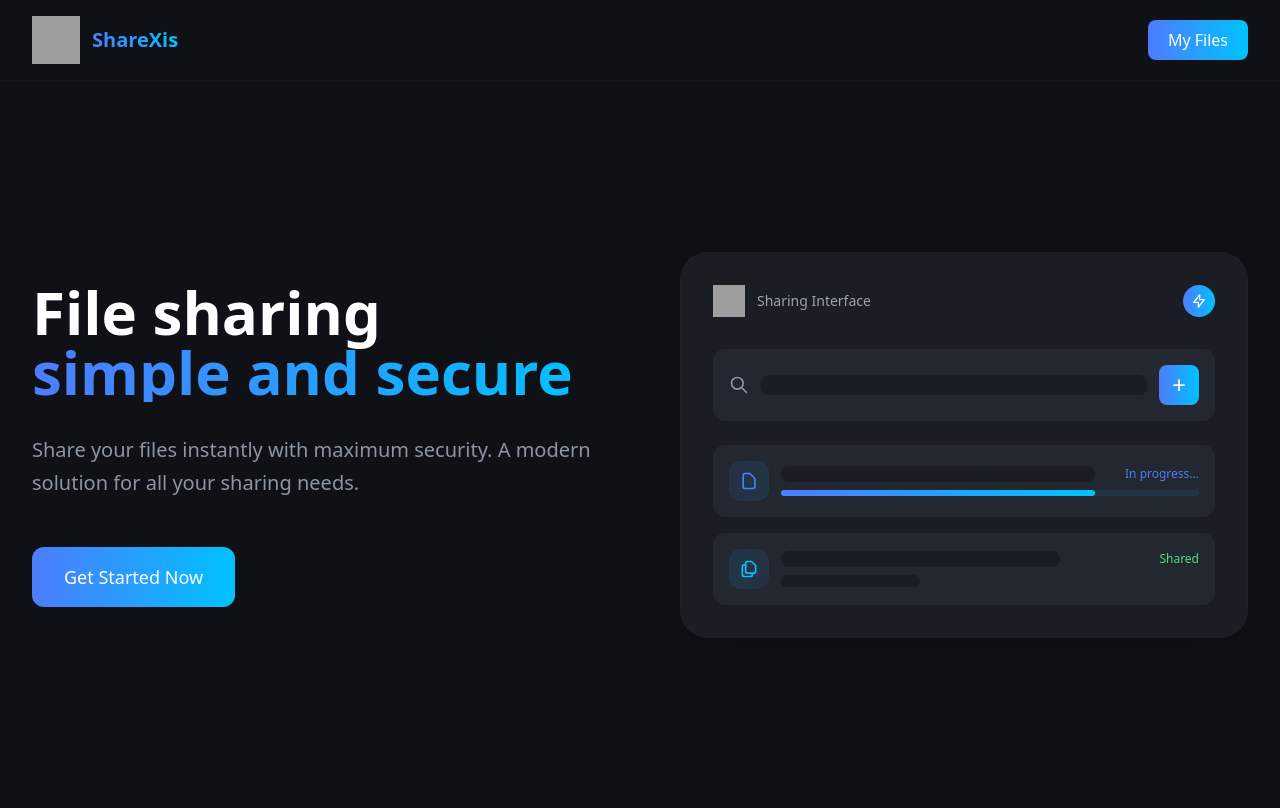
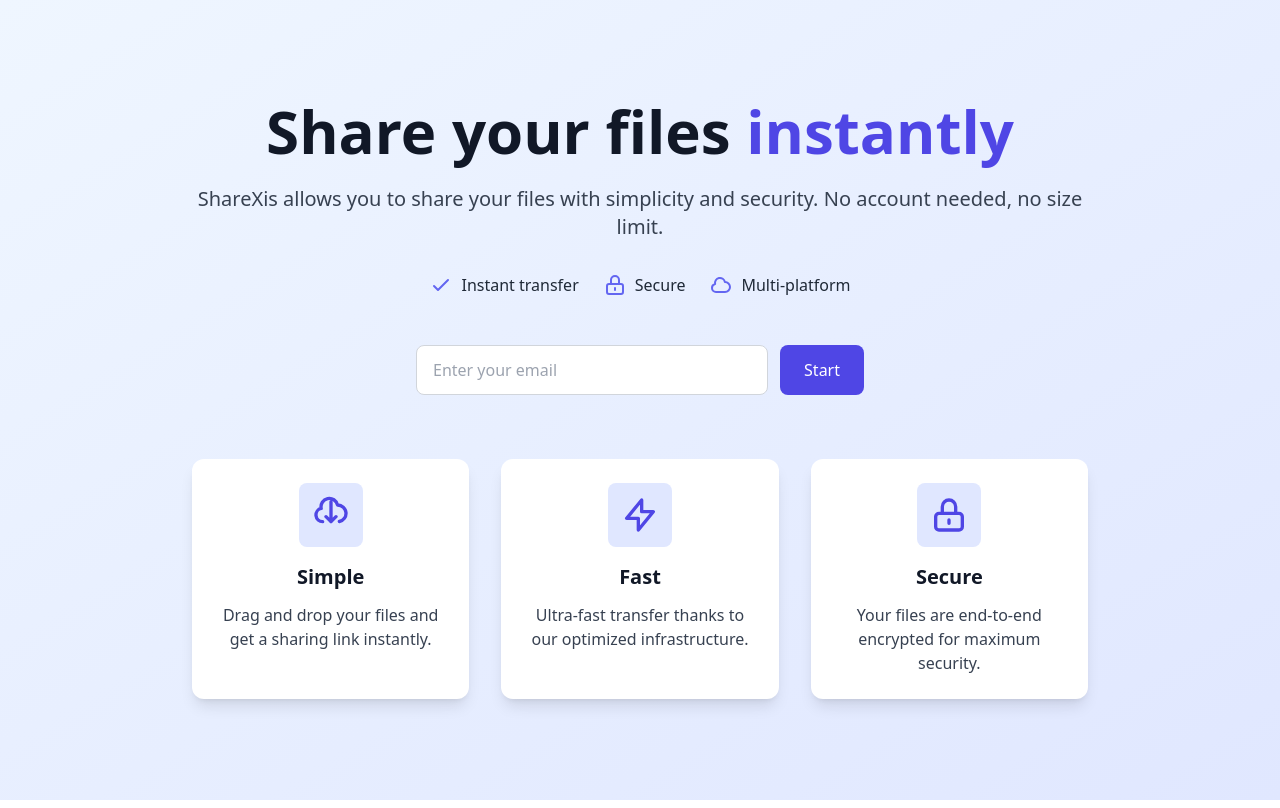
Before and after one commit to SanseDev/ShareXis, a Next.js app: page / in a window 1280 px wide. Built offline with nearby package versions, Linux system fonts and the light colour scheme; no server answers; grey boxes are pictures that could not be loaded.

Commit message:
new landing page

```diff
--- a/app/page.tsx
+++ b/app/page.tsx
@@ -1,152 +1,117 @@
-'use client';
-import { useRouter } from 'next/navigation';
-import { useAuth } from './contexts/AuthContext';
-import Image from 'next/image';
-import { useEffect } from 'react';
+"use client";
 
-export default function Home() {
-  const router = useRouter();
-  const { isAuthenticated, isGoogleLinked } = useAuth();
+import { useState } from "react";
+import { motion } from "framer-motion";
 
-  useEffect(() => {
-    if (isGoogleLinked) {
-      router.push('/documents');
-    }
-  }, [isGoogleLinked, router]);
+export default function LandingPage() {
+  const [email, setEmail] = useState("");
+  const [isSubmitted, setIsSubmitted] = useState(false);
+
+  const handleSubmit = async (e: React.FormEvent) => {
+    e.preventDefault();
+    // TODO: Integrate with your newsletter system
+    setIsSubmitted(true);
+    setTimeout(() => setIsSubmitted(false), 3000);
+  };
 
   return (
-    <div className="min-h-screen bg-[#0f1117] text-white overflow-hidden">
-      {/* Navbar */}
-      <nav className="border-b border-gray-800/30">
-        <div className="max-w-7xl mx-auto px-4 sm:px-6 lg:px-8 py-4 flex justify-between items-center">
-          <div className="flex items-center gap-3">
-            <Image
-              src="/logo.svg"
-              alt="ShareXis"
-              width={48}
-              height={48}
-              className="w-12 h-12"
+    <div className="min-h-screen bg-gradient-to-br from-blue-50 to-indigo-100 flex flex-col items-center justify-center p-4">
+      <motion.div
+        initial={{ opacity: 0, y: 20 }}
+        animate={{ opacity: 1, y: 0 }}
+        transition={{ duration: 0.8 }}
+        className="text-center max-w-4xl mx-auto"
+      >
+        <h1 className="text-5xl md:text-6xl font-bold text-gray-900 mb-6">
+          Share your files{" "}
+          <span className="text-indigo-600">instantly</span>
+        </h1>
+        <p className="text-xl text-gray-700 mb-8">
+          ShareXis allows you to share your files with simplicity and security.
+          No account needed, no size limit.
+        </p>
+
+        <div className="flex flex-col md:flex-row gap-6 justify-center items-center mb-12">
+          <div className="flex items-center gap-2 text-gray-800">
+            <svg className="w-6 h-6 text-indigo-500" fill="none" stroke="currentColor" viewBox="0 0 24 24">
+              <path strokeLinecap="round" strokeLinejoin="round" strokeWidth="2" d="M5 13l4 4L19 7" />
+            </svg>
+            <span>Instant transfer</span>
+          </div>
+          <div className="flex items-center gap-2 text-gray-800">
+            <svg className="w-6 h-6 text-indigo-500" fill="none" stroke="currentColor" viewBox="0 0 24 24">
+              <path strokeLinecap="round" strokeLinejoin="round" strokeWidth="2" d="M12 15v2m-6 4h12a2 2 0 002-2v-6a2 2 0 00-2-2H6a2 2 0 00-2 2v6a2 2 0 002 2zm10-10V7a4 4 0 00-8 0v4h8z" />
+            </svg>
+            <span>Secure</span>
+          </div>
+          <div className="flex items-center gap-2 text-gray-800">
+            <svg className="w-6 h-6 text-indigo-500" fill="none" stroke="currentColor" viewBox="0 0 24 24">
+              <path strokeLinecap="round" strokeLinejoin="round" strokeWidth="2" d="M3 15a4 4 0 004 4h9a5 5 0 10-.1-9.999 5.002 5.002 0 10-9.78 2.096A4.001 4.001 0 003 15z" />
+            </svg>
+            <span>Multi-platform</span>
+          </div>
+        </div>
+
+        <motion.form
+          onSubmit={handleSubmit}
+          className="max-w-md mx-auto w-full"
+          initial={{ opacity: 0, y: 20 }}
+          animate={{ opacity: 1, y: 0 }}
+          transition={{ duration: 0.8, delay: 0.2 }}
+        >
+          <div className="flex flex-col sm:flex-row gap-3">
+            <input
+              type="email"
+              value={email}
+              onChange={(e) => setEmail(e.target.value)}
+              placeholder="Enter your email"
+              className="flex-1 px-4 py-3 rounded-lg border border-gray-300 focus:outline-none focus:ring-2 focus:ring-indigo-500 focus:border-transparent"
+              required
             />
-            <span className="text-xl font-semibold bg-gradient-to-r from-[#4d7cfe] to-[#00c2ff] text-transparent bg-clip-text">
-              ShareXis
-            </span>
-          </div>
-          <div className="flex items-center gap-4">
             <button
-              onClick={() => router.push('/documents')}
-              className="bg-gradient-to-r from-[#4d7cfe] to-[#00c2ff] hover:from-[#3d6df0] hover:to-[#00b2ff] px-5 py-2 rounded-lg transition-all duration-300 font-medium"
+              type="submit"
+              className="px-6 py-3 bg-indigo-600 text-white rounded-lg font-medium hover:bg-indigo-700 transition-colors duration-200"
             >
-              {isAuthenticated ? 'My Files' : 'Commencer'}
+              {isSubmitted ? "Thank you! 🎉" : "Start"}
             </button>
           </div>
-        </div>
-      </nav>
+        </motion.form>
 
-      {/* Hero Section */}
-      <main className="max-w-7xl mx-auto px-4 sm:px-6 lg:px-8 min-h-[calc(100vh-73px)] flex items-center">
-        <div className="grid md:grid-cols-2 gap-20 items-center py-24">
-          <div className="max-w-xl">
-            <h2 className="text-5xl sm:text-6xl font-bold mb-8 leading-[1.1]">
-              File sharing
-              <span className="block bg-gradient-to-r from-[#4d7cfe] to-[#00c2ff] text-transparent bg-clip-text">
-                simple and secure
-              </span>
-            </h2>
-            <p className="text-[#8b95a5] text-xl mb-12 leading-relaxed">
-              Share your files instantly with maximum security.
-              A modern solution for all your sharing needs.
-            </p>
-            <div className="flex gap-4">
-              <button
-                onClick={() => router.push('/documents')}
-                className="bg-gradient-to-r from-[#4d7cfe] to-[#00c2ff] hover:from-[#3d6df0] hover:to-[#00b2ff] px-8 py-4 rounded-xl transition-all duration-300 text-lg font-medium"
-              >
-                Get Started Now
-              </button>
+        <motion.div
+          initial={{ opacity: 0 }}
+          animate={{ opacity: 1 }}
+          transition={{ duration: 1, delay: 0.4 }}
+          className="mt-16 grid grid-cols-1 md:grid-cols-3 gap-8"
+        >
+          <div className="bg-white p-6 rounded-xl shadow-lg flex flex-col items-center text-center">
+            <div className="p-3 bg-indigo-100 rounded-lg mb-4">
+              <svg className="w-10 h-10 text-indigo-600" fill="none" stroke="currentColor" viewBox="0 0 24 24">
+                <path strokeLinecap="round" strokeLinejoin="round" strokeWidth="2" d="M7 16a4 4 0 01-.88-7.903A5 5 0 1115.9 6L16 6a5 5 0 011 9.9M15 13l-3 3m0 0l-3-3m3 3v-12" />
+              </svg>
             </div>
+            <h3 className="text-xl font-semibold mb-3 text-gray-900">Simple</h3>
+            <p className="text-gray-700 text-base">Drag and drop your files and get a sharing link instantly.</p>
           </div>
-
-          {/* Interface Preview */}
-          <div className="relative bg-[#1a1d24] rounded-[28px] p-8 shadow-2xl shadow-black/20 border border-gray-800/30">
-            {/* Top Bar */}
-            <div className="flex items-center justify-between mb-8">
-              <div className="flex items-center gap-3">
-                <Image
-                  src="/logo.svg"
-                  alt="ShareXis"
-                  width={32}
-                  height={32}
-                  className="w-8 h-8"
-                />
-                <span className="text-sm font-medium text-gray-400">Sharing Interface</span>
-              </div>
-              <div className="flex items-center gap-2">
-                <div className="w-8 h-8 bg-gradient-to-r from-[#4d7cfe] to-[#00c2ff] rounded-full flex items-center justify-center">
-                  <svg className="w-4 h-4" fill="none" stroke="currentColor" viewBox="0 0 24 24">
-                    <path strokeLinecap="round" strokeLinejoin="round" strokeWidth={2} d="M13 10V3L4 14h7v7l9-11h-7z" />
-                  </svg>
-                </div>
-              </div>
+          <div className="bg-white p-6 rounded-xl shadow-lg flex flex-col items-center text-center">
+            <div className="p-3 bg-indigo-100 rounded-lg mb-4">
+              <svg className="w-10 h-10 text-indigo-600" fill="none" stroke="currentColor" viewBox="0 0 24 24">
+                <path strokeLinecap="round" strokeLinejoin="round" strokeWidth="2" d="M13 10V3L4 14h7v7l9-11h-7z" />
+              </svg>
             </div>
-
-            {/* Search Bar */}
-            <div className="bg-[#232730] p-4 rounded-xl mb-6">
-              <div className="flex items-center gap-3">
-                <div className="text-[#8b95a5]">
-                  <svg className="w-5 h-5" fill="none" stroke="currentColor" viewBox="0 0 24 24">
-                    <path strokeLinecap="round" strokeLinejoin="round" strokeWidth={2} d="M21 21l-6-6m2-5a7 7 0 11-14 0 7 7 0 0114 0z" />
-                  </svg>
-                </div>
-                <div className="flex-1 h-5 bg-[#1a1d24] rounded-lg"></div>
-                <div className="w-10 h-10 bg-gradient-to-r from-[#4d7cfe] to-[#00c2ff] rounded-lg flex items-center justify-center text-2xl transition-all duration-300 cursor-pointer hover:from-[#3d6df0] hover:to-[#00b2ff]">+</div>
-              </div>
+            <h3 className="text-xl font-semibold mb-3 text-gray-900">Fast</h3>
+            <p className="text-gray-700 text-base">Ultra-fast transfer thanks to our optimized infrastructure.</p>
+          </div>
+          <div className="bg-white p-6 rounded-xl shadow-lg flex flex-col items-center text-center">
+            <div className="p-3 bg-indigo-100 rounded-lg mb-4">
+              <svg className="w-10 h-10 text-indigo-600" fill="none" stroke="currentColor" viewBox="0 0 24 24">
+                <path strokeLinecap="round" strokeLinejoin="round" strokeWidth="2" d="M12 15v2m-6 4h12a2 2 0 002-2v-6a2 2 0 00-2-2H6a2 2 0 00-2 2v6a2 2 0 002 2zm10-10V7a4 4 0 00-8 0v4h8z" />
+              </svg>
             </div>
-
-            {/* File List */}
-            <div className="space-y-4">
-              {/* File being shared */}
-              <div className="bg-[#232730] p-4 rounded-xl hover:bg-[#282d36] transition-colors cursor-pointer group">
-                <div className="flex items-center gap-3">
-                  <div className="w-10 h-10 bg-gradient-to-r from-[#4d7cfe]/10 to-[#00c2ff]/10 rounded-xl flex items-center justify-center">
-                    <svg className="w-5 h-5 text-[#4d7cfe]" fill="none" stroke="currentColor" viewBox="0 0 24 24">
-                      <path strokeLinecap="round" strokeLinejoin="round" strokeWidth={2} d="M7 21h10a2 2 0 002-2V9.414a1 1 0 00-.293-.707l-5.414-5.414A1 1 0 0012.586 3H7a2 2 0 00-2 2v14a2 2 0 002 2z" />
-                    </svg>
-                  </div>
-                  <div className="flex-1">
-                    <div className="flex items-center justify-between mb-2">
-                      <div className="h-4 bg-[#1a1d24] rounded-lg w-3/4"></div>
-                      <span className="text-xs text-[#4d7cfe]">In progress...</span>
-                    </div>
-                    <div className="relative w-full">
-                      <div className="h-1.5 bg-gradient-to-r from-[#4d7cfe]/10 to-[#00c2ff]/10 rounded-full">
-                        <div className="absolute top-0 left-0 h-1.5 bg-gradient-to-r from-[#4d7cfe] to-[#00c2ff] rounded-full w-[75%] transition-all duration-300"></div>
-                      </div>
-                    </div>
-                  </div>
-                </div>
-              </div>
-
-              {/* Shared file */}
-              <div className="bg-[#232730] p-4 rounded-xl hover:bg-[#282d36] transition-colors cursor-pointer group">
-                <div className="flex items-center gap-3">
-                  <div className="w-10 h-10 bg-gradient-to-r from-[#00c2ff]/10 to-[#4d7cfe]/10 rounded-xl flex items-center justify-center">
-                    <svg className="w-5 h-5 text-[#00c2ff]" fill="none" stroke="currentColor" viewBox="0 0 24 24">
-                      <path strokeLinecap="round" strokeLinejoin="round" strokeWidth={2} d="M8 7v8a2 2 0 002 2h6M8 7V5a2 2 0 012-2h4.586a1 1 0 01.707.293l4.414 4.414a1 1 0 01.293.707V15a2 2 0 01-2 2h-2M8 7H6a2 2 0 00-2 2v10a2 2 0 002 2h8a2 2 0 002-2v-2" />
-                    </svg>
-                  </div>
-                  <div className="flex-1">
-                    <div className="flex items-center justify-between mb-2">
-                      <div className="h-4 bg-[#1a1d24] rounded-lg w-2/3"></div>
-                      <span className="text-xs text-green-400">Shared</span>
-                    </div>
-                    <div className="h-3 bg-[#1a1d24] rounded-lg w-1/3"></div>
-                  </div>
-                </div>
-              </div>
-            </div>
+            <h3 className="text-xl font-semibold mb-3 text-gray-900">Secure</h3>
+            <p className="text-gray-700 text-base">Your files are end-to-end encrypted for maximum security.</p>
           </div>
-        </div>
-      </main>
+        </motion.div>
+      </motion.div>
     </div>
   );
 }
--- a/package.json
+++ b/package.json
@@ -26,7 +26,7 @@
     "buffer": "^6.0.3",
     "clsx": "^2.1.1",
     "crypto-browserify": "^3.12.1",
-    "framer-motion": "^11.18.0",
+    "framer-motion": "^11.18.2",
     "lucide-react": "^0.471.1",
     "next": "15.1.4",
     "next-intl": "^4.0.3",
```
Also changed, not shown: 1 other file (tests, documents, lock files or other folders).
